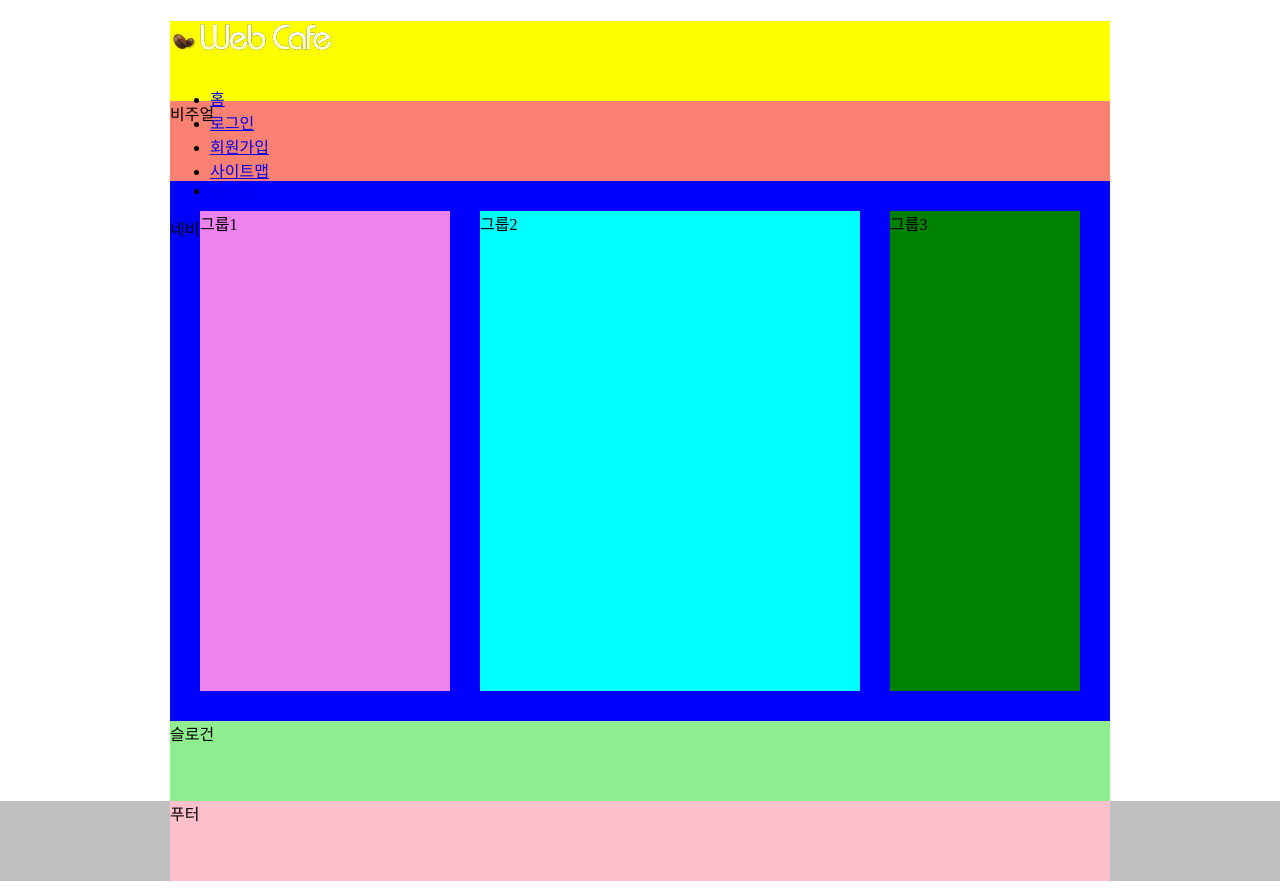
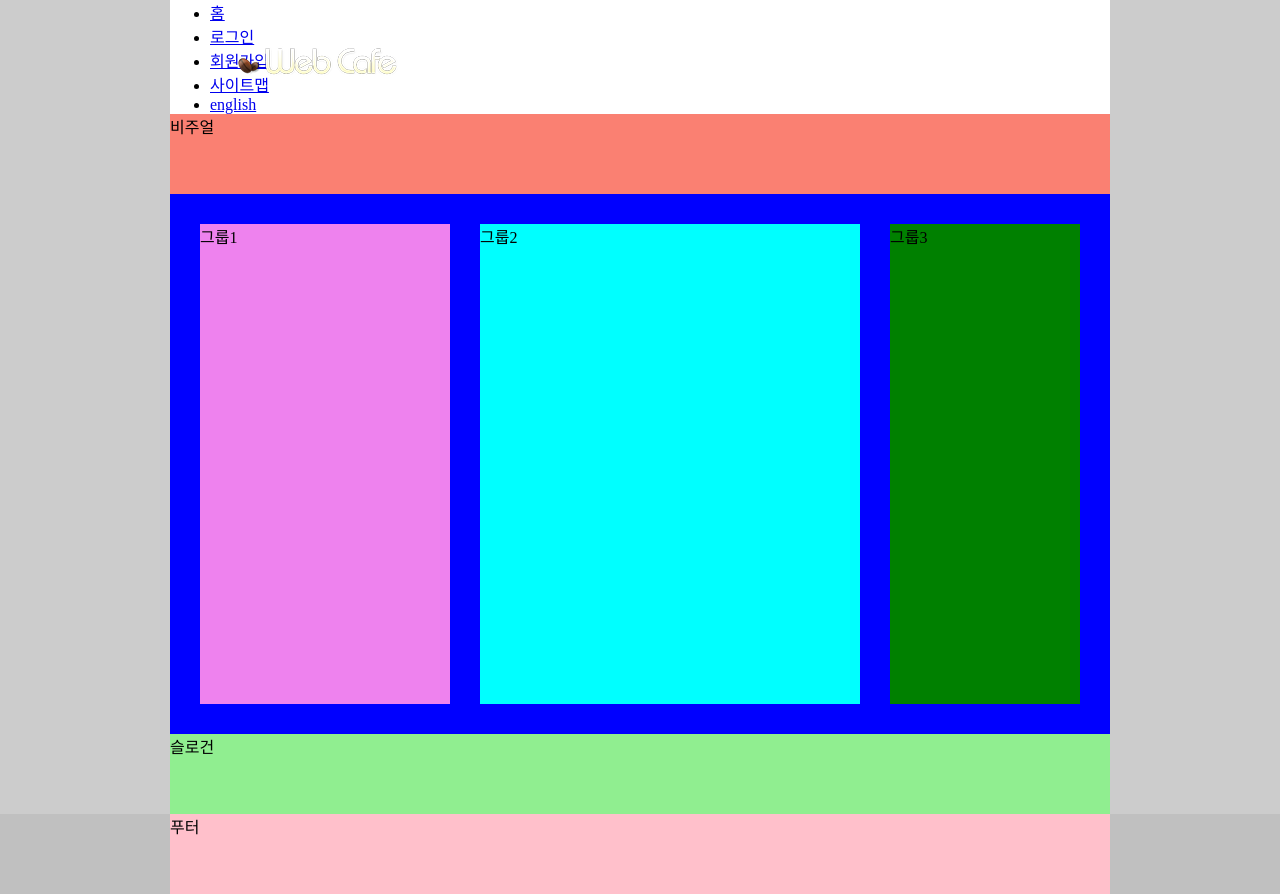
Before and after one commit to bong7233/html5, a plain HTML site: page index.html in a window 1280 px wide. Drawn offline with Linux system fonts and the light colour scheme.

Commit message:
로고 position설정

```diff
--- a/css/style.css
+++ b/css/style.css
@@ -1,5 +1,6 @@
 body{
     margin: 0;
+    background-color: #ccc;
 }
 body *, body *::before, body *::after{
     box-sizing: border-box;
@@ -7,10 +8,26 @@ body *, body *::before, body *::after{
 .header, .visual, .main, .slogan, .footer-content{
     width: 940px;
     margin: 0 auto;
+
 }
+
+/* 헤더 */
 .header{
-    background-color: yellow;
-    height: 10vh;
+    background-color: #ffff;
+    position: relative;
+}
+/* 로고 */
+.logo{
+    margin: 0;
+    position: absolute;
+    top: 45px;
+    left: 65px;
+    font-size: 100%;
+    line-height: 1;
+}
+/* 안내링크 */
+.member{
+    margin: 0;
 }
 .visual{
     background-color: salmon;
--- a/index.html
+++ b/index.html
@@ -17,7 +17,7 @@
               <li><a href="#">사이트맵</a></li>
               <li><a href="#">english</a></li>
           </ul>
-          <nav class="nevigation">네비게이션</nav>
+          <nav class="nevigation"></nav>
       </header>
       <div class="visual">비주얼</div>
       <main class="main">
```
